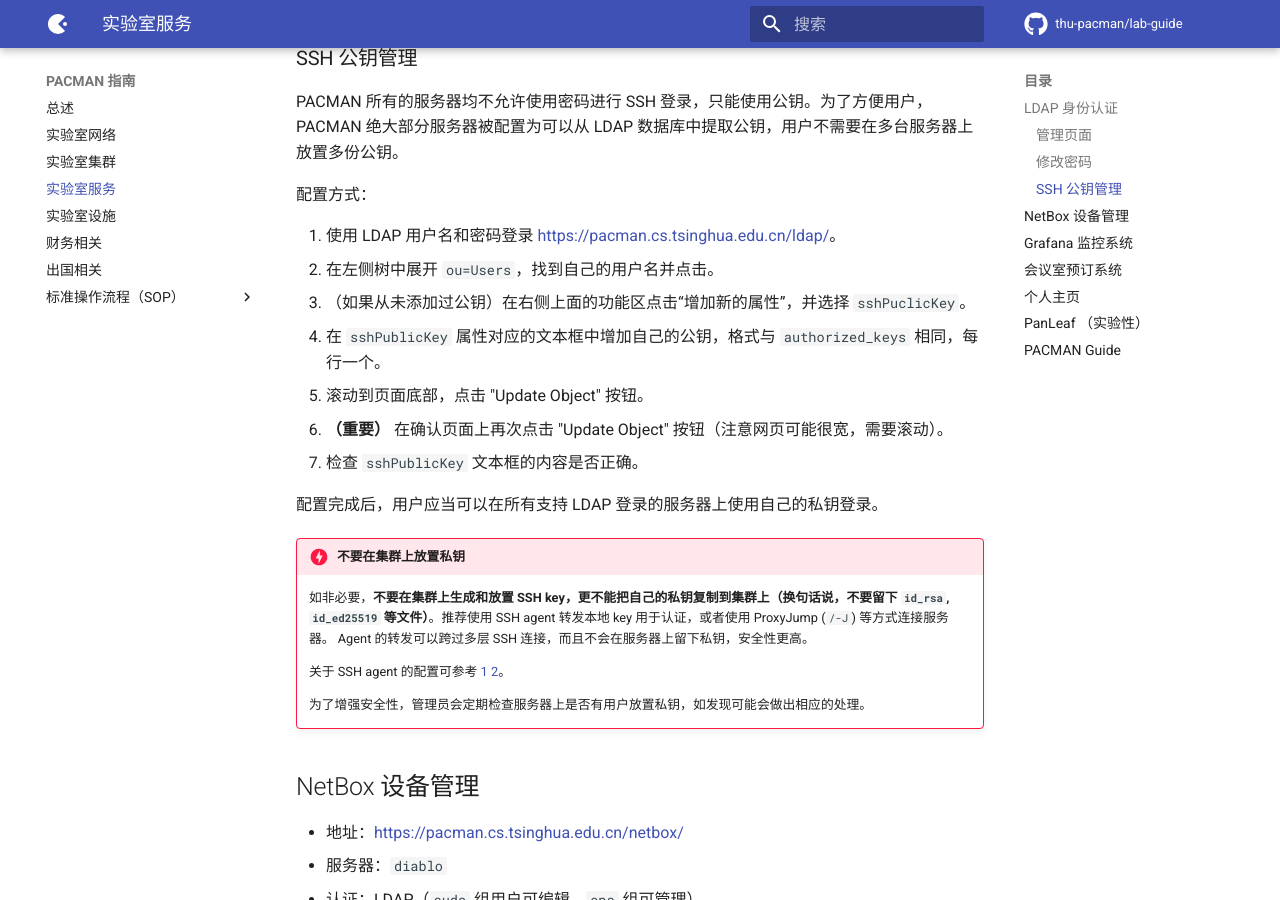
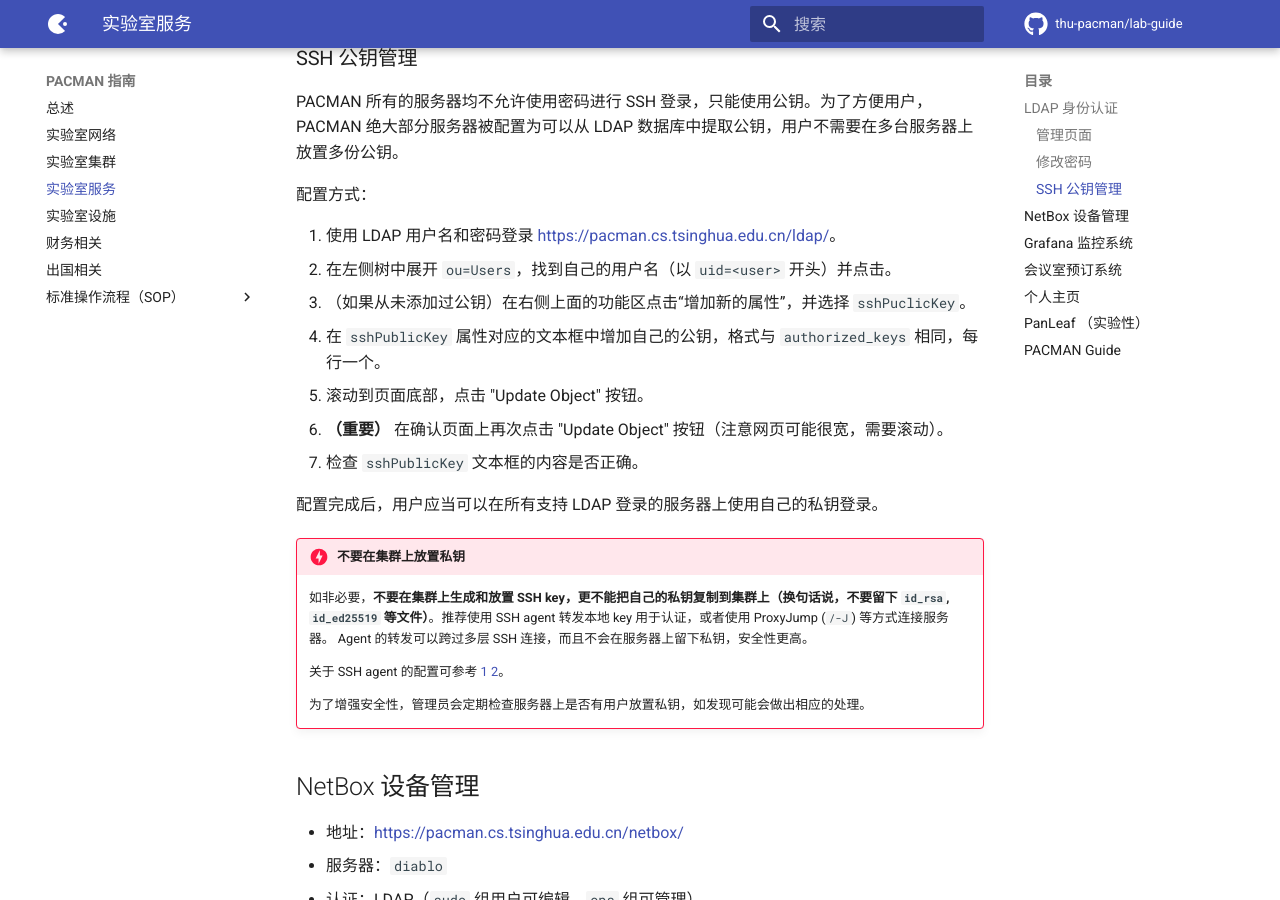
Before and after one commit to thu-pacman/lab-guide, an MkDocs documentation site: the page built from docs/services.md, in a window 1280 px wide and 900 px high, scrolled down 1047 px. Built offline with MkDocs 1.6.1 and Material for MkDocs 9.7.7, drawn with Linux system fonts in a browser that asks for light colours; comment, search, counter and statistics services are not loaded.

Commit message:
Add hint in ssh public key management
Signed-off-by: Shengqi Chen <harry-chen@outlook.com>

```diff
--- a/docs/services.md
+++ b/docs/services.md
@@ -35,7 +35,7 @@ PACMAN 所有的服务器均不允许使用密码进行 SSH 登录，只能使
 配置方式：
 
 1. 使用 LDAP 用户名和密码登录 <https://pacman.cs.tsinghua.edu.cn/ldap/>。
-2. 在左侧树中展开 `ou=Users`，找到自己的用户名并点击。
+2. 在左侧树中展开 `ou=Users`，找到自己的用户名（以 `uid=<user>` 开头）并点击。
 3. （如果从未添加过公钥）在右侧上面的功能区点击“增加新的属性”，并选择 `sshPuclicKey`。
 4. 在 `sshPublicKey` 属性对应的文本框中增加自己的公钥，格式与 `authorized_keys` 相同，每行一个。
 5. 滚动到页面底部，点击 "Update Object" 按钮。
```
